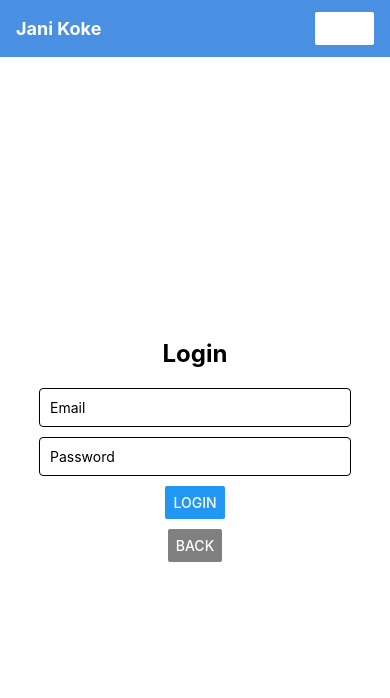
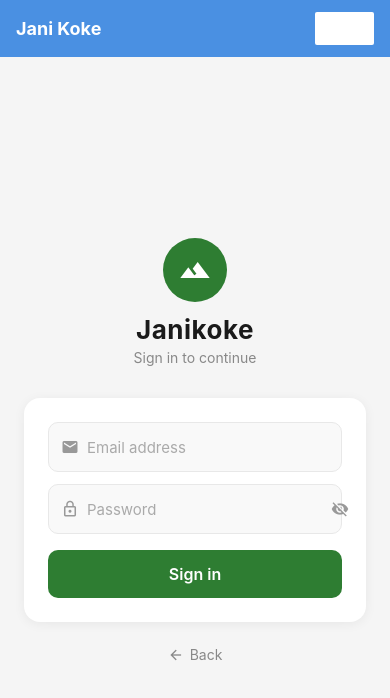
Before and after one commit to genjerator/janikoke54, a React Native app: screen / in a window 390 px wide. Both pictures are taken after a click on the button "LOGIN". Shown: the top 698 px of the page. Built offline with nearby package versions, Linux system fonts and the light colour scheme.

Commit message:
login and back button

```diff
--- a/App.js
+++ b/App.js
@@ -79,7 +79,7 @@
       return <MapScreen challenge={activeChallenge} user={loggedUser} onBack={() => setActiveChallenge(null)} />;
     }
     if (currentScreen === 'challenges') return <ChallengesScreen user={loggedUser} onOpenMap={setActiveChallenge} />;
-    if (currentScreen === 'topscore') return <TopScoreScreen user={loggedUser} />;
+    if (currentScreen === 'topscore') return <TopScoreScreen user={loggedUser} onBack={() => setCurrentScreen('challenges')} />;
     return (
       <View style={styles.home}>
         <Text style={styles.welcome}>Welcome{loggedUser ? `, ${loggedUser.name || loggedUser.email}` : ''}!</Text>
--- a/app/Login.js
+++ b/app/Login.js
@@ -1,35 +1,31 @@
 import React, { useState } from 'react';
-import { View, Text, TextInput, Button, StyleSheet, ActivityIndicator } from 'react-native';
+import {
+    View, Text, TextInput, StyleSheet,
+    ActivityIndicator, TouchableOpacity, KeyboardAvoidingView, Platform
+} from 'react-native';
+import { MaterialIcons } from '@expo/vector-icons';
 
 const Login = ({ onBack, onLoginSuccess }) => {
     const [email, setEmail] = useState('');
     const [password, setPassword] = useState('');
     const [error, setError] = useState('');
     const [loading, setLoading] = useState(false);
+    const [showPassword, setShowPassword] = useState(false);
 
     const handleLogin = async () => {
+        if (!email || !password) { setError('Please fill in all fields'); return; }
         setError('');
         setLoading(true);
         try {
             const response = await fetch('https://janikoke.com/api/login', {
                 method: 'POST',
-                headers: {
-                    'Content-Type': 'application/json',
-                    'Accept': '*/*',
-                },
+                headers: { 'Content-Type': 'application/json', 'Accept': 'application/json' },
                 body: JSON.stringify({ email, password }),
             });
-
             const data = await response.json();
-
-            if (!response.ok) {
-                setError(data.message || 'Invalid credentials');
-                return;
-            }
-
+            if (!response.ok) { setError(data.message || 'Invalid credentials'); return; }
             onLoginSuccess && onLoginSuccess(data);
         } catch (e) {
-            console.log(e);
             setError('Network error: could not reach the server');
         } finally {
             setLoading(false);
@@ -37,61 +33,186 @@
     };
 
     return (
+        <KeyboardAvoidingView
+            style={styles.wrapper}
+            behavior={Platform.OS === 'ios' ? 'padding' : 'height'}
+        >
             <View style={styles.container}>
-            <Text style={styles.title}>Login</Text>
+
+                <View style={styles.header}>
+                    <View style={styles.logoCircle}>
+                        <MaterialIcons name="terrain" size={32} color="#fff" />
+                    </View>
+                    <Text style={styles.appName}>Janikoke</Text>
+                    <Text style={styles.subtitle}>Sign in to continue</Text>
+                </View>
+
+                <View style={styles.card}>
+                    <View style={styles.inputWrapper}>
+                        <MaterialIcons name="email" size={18} color="#999" style={styles.inputIcon} />
                         <TextInput
                             style={styles.input}
-                placeholder="Email"
+                            placeholder="Email address"
+                            placeholderTextColor="#aaa"
                             onChangeText={setEmail}
                             value={email}
                             autoCapitalize="none"
                             keyboardType="email-address"
                         />
+                    </View>
+
+                    <View style={styles.inputWrapper}>
+                        <MaterialIcons name="lock-outline" size={18} color="#999" style={styles.inputIcon} />
                         <TextInput
                             style={styles.input}
                             placeholder="Password"
+                            placeholderTextColor="#aaa"
                             onChangeText={setPassword}
                             value={password}
-                secureTextEntry
+                            secureTextEntry={!showPassword}
                         />
-            {error ? <Text style={styles.errorText}>{error}</Text> : null}
+                        <TouchableOpacity onPress={() => setShowPassword(!showPassword)} style={styles.eyeIcon}>
+                            <MaterialIcons name={showPassword ? 'visibility' : 'visibility-off'} size={18} color="#999" />
+                        </TouchableOpacity>
+                    </View>
+
+                    {error ? (
+                        <View style={styles.errorBox}>
+                            <MaterialIcons name="error-outline" size={14} color="#c0392b" />
+                            <Text style={styles.errorText}>{error}</Text>
+                        </View>
+                    ) : null}
+
+                    <TouchableOpacity
+                        style={[styles.loginButton, loading && styles.buttonDisabled]}
+                        onPress={handleLogin}
+                        disabled={loading}
+                    >
                         {loading
-                ? <ActivityIndicator />
-                : <Button title="Login" onPress={handleLogin} />
+                            ? <ActivityIndicator color="#fff" size="small" />
+                            : <Text style={styles.loginButtonText}>Sign in</Text>
                         }
+                    </TouchableOpacity>
+                </View>
+
                 {onBack && (
-                <View style={styles.backButton}>
-                    <Button title="Back" onPress={onBack} color="gray" />
+                    <TouchableOpacity style={styles.backButton} onPress={onBack}>
+                        <MaterialIcons name="arrow-back" size={16} color="#888" />
+                        <Text style={styles.backText}>Back</Text>
+                    </TouchableOpacity>
+                )}
+
             </View>
-            )}
-        </View>
+        </KeyboardAvoidingView>
     );
 };
 
 const styles = StyleSheet.create({
+    wrapper: {
+        flex: 1,
+        backgroundColor: '#f5f5f5',
+    },
     container: {
         flex: 1,
         justifyContent: 'center',
+        paddingHorizontal: 24,
+    },
+    header: {
         alignItems: 'center',
+        marginBottom: 32,
     },
-    title: {
-        fontSize: 24,
-        fontWeight: 'bold',
-        marginBottom: 20,
+    logoCircle: {
+        width: 64,
+        height: 64,
+        borderRadius: 32,
+        backgroundColor: '#2e7d32',
+        alignItems: 'center',
+        justifyContent: 'center',
+        marginBottom: 12,
+    },
+    appName: {
+        fontSize: 26,
+        fontWeight: '700',
+        color: '#1a1a1a',
+        letterSpacing: 0.5,
+    },
+    subtitle: {
+        fontSize: 14,
+        color: '#888',
+        marginTop: 4,
+    },
+    card: {
+        backgroundColor: '#fff',
+        borderRadius: 16,
+        padding: 24,
+        shadowColor: '#000',
+        shadowOffset: { width: 0, height: 2 },
+        shadowOpacity: 0.06,
+        shadowRadius: 12,
+        elevation: 3,
+    },
+    inputWrapper: {
+        flexDirection: 'row',
+        alignItems: 'center',
+        backgroundColor: '#f9f9f9',
+        borderWidth: 1,
+        borderColor: '#e8e8e8',
+        borderRadius: 10,
+        marginBottom: 12,
+        paddingHorizontal: 12,
+    },
+    inputIcon: {
+        marginRight: 8,
+    },
+    eyeIcon: {
+        padding: 4,
     },
     input: {
-        width: '80%',
-        marginBottom: 10,
-        borderWidth: 1,
+        flex: 1,
+        height: 48,
+        fontSize: 15,
+        color: '#1a1a1a',
+    },
+    errorBox: {
+        flexDirection: 'row',
+        alignItems: 'center',
+        gap: 6,
+        backgroundColor: '#fdf0ef',
+        borderRadius: 8,
         padding: 10,
-        borderRadius: 4,
+        marginBottom: 12,
     },
     errorText: {
-        color: 'red',
-        marginBottom: 10,
+        color: '#c0392b',
+        fontSize: 13,
+        flex: 1,
+    },
+    loginButton: {
+        backgroundColor: '#2e7d32',
+        borderRadius: 10,
+        height: 48,
+        alignItems: 'center',
+        justifyContent: 'center',
+        marginTop: 4,
+    },
+    buttonDisabled: {
+        opacity: 0.6,
+    },
+    loginButtonText: {
+        color: '#fff',
+        fontSize: 16,
+        fontWeight: '600',
     },
     backButton: {
-        marginTop: 10,
+        flexDirection: 'row',
+        alignItems: 'center',
+        justifyContent: 'center',
+        marginTop: 24,
+        gap: 6,
+    },
+    backText: {
+        color: '#888',
+        fontSize: 14,
     },
 });
 
--- a/package.json
+++ b/package.json
@@ -13,13 +13,16 @@
     "@sentry/react-native": "~7.2.0",
     "axios": "^1.13.6",
     "expo": "~54.0.6",
+    "expo-auth-session": "~7.0.10",
     "expo-constants": "~18.0.13",
+    "expo-crypto": "~15.0.8",
     "expo-dev-client": "~6.0.20",
     "expo-linking": "~8.0.11",
     "expo-location": "~19.0.8",
     "expo-router": "~6.0.23",
     "expo-status-bar": "~3.0.0",
     "expo-updates": "~29.0.16",
+    "expo-web-browser": "~15.0.10",
     "geolib": "^3.3.4",
     "moment": "^2.30.1",
     "react": "^19.1.0",
--- a/screens/MapScreen.js
+++ b/screens/MapScreen.js
@@ -1,5 +1,5 @@
 import React, { useEffect, useState, useRef } from 'react';
-import { View, Text, StyleSheet, TouchableOpacity, Animated, Vibration } from 'react-native';
+import { View, Text, StyleSheet, TouchableOpacity, Animated, Vibration, BackHandler } from 'react-native';
 import MapView, { Marker, Polygon } from 'react-native-maps';
 import * as Location from 'expo-location';
 import { getDistanceInMeters, getPolygonCenter, isPointInPolygon } from '../utils/geo';
@@ -80,6 +80,24 @@
             }
         };
     }, []);
+
+    // Handle hardware back button
+    useEffect(() => {
+        const backAction = () => {
+            if (onBack) {
+                onBack();
+                return true; // Return true to indicate we handled the event and prevent default behavior
+            }
+            return false;
+        };
+
+        const backHandler = BackHandler.addEventListener(
+            'hardwareBackPress',
+            backAction
+        );
+
+        return () => backHandler.remove();
+    }, [onBack]);
 
     // Get all valid polygons from the challenge areas
     const allPolygons = React.useMemo(() => {
--- a/screens/TopScoreScreen.js
+++ b/screens/TopScoreScreen.js
@@ -1,13 +1,30 @@
 import React, { useEffect, useState } from 'react';
-import { View, Text, FlatList, StyleSheet, ActivityIndicator, TouchableOpacity } from 'react-native';
+import { View, Text, FlatList, StyleSheet, ActivityIndicator, TouchableOpacity, BackHandler } from 'react-native';
 import { API_URL } from '../Constants';
 import { fetchResults } from '../axios/ApiCalls';
 
-const TopScoreScreen = ({ user }) => {
+const TopScoreScreen = ({ user, onBack }) => {
     const [groupedScores, setGroupedScores] = useState([]);
     const [expandedIds, setExpandedIds] = useState({});
     const [loading, setLoading] = useState(true);
     const [error, setError] = useState('');
+
+    useEffect(() => {
+        const backAction = () => {
+            if (onBack) {
+                onBack();
+                return true;
+            }
+            return false;
+        };
+
+        const backHandler = BackHandler.addEventListener(
+            'hardwareBackPress',
+            backAction
+        );
+
+        return () => backHandler.remove();
+    }, [onBack]);
 
     useEffect(() => {
         const loadScores = async () => {
```
Also changed, not shown: 1 other file (tests, documents, lock files or other folders). Lines whose indentation alone changed are shown as unchanged.
